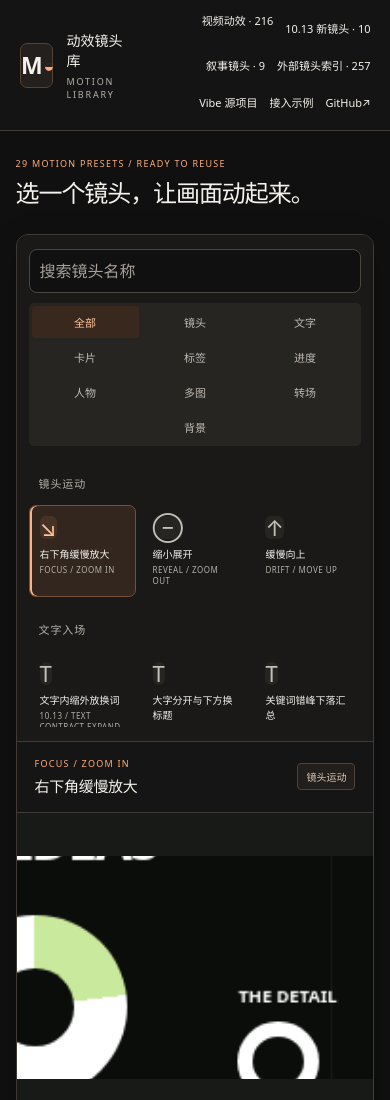
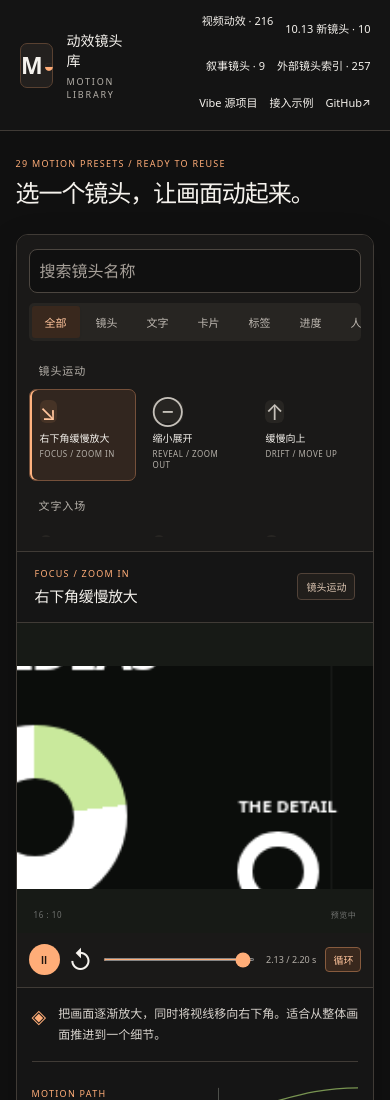
Before and after one commit to Tyler9169/motion-shot-library, a website: page index.html in a window 390 px wide. Shown: the top 1100 px of the page. Drawn offline with Linux system fonts and the light colour scheme.

Commit message:
Keep mobile library filters and previews within reach

```diff
--- a/redsun-motion-library.css
+++ b/redsun-motion-library.css
@@ -102,10 +102,11 @@ textarea:focus-visible, .video-open:focus-visible {
   .header-links a:first-child { display: inline; }
   .header-links { gap: 5px 12px; }
   .header-links a { display: inline-flex; min-height: 32px; align-items: center; }
-  #shot-list { max-height: min(36vh,270px); min-height: 90px; overflow-y: auto; overscroll-behavior-y: contain; }
+  #shot-list { max-height: min(23vh,185px); min-height: 90px; overflow-y: auto; overscroll-behavior-y: contain; }
   .shot-button strong { white-space: normal; overflow-wrap: anywhere; }
-  .filter { max-width: none; }
-  .filter button { min-height: 32px; }
+  .filter { max-width: 100%; flex-wrap: nowrap; overflow-x: auto; scrollbar-width: thin; }
+  .filter button { flex: 0 0 auto; min-width: 48px; min-height: 32px; padding-inline: 9px; }
+  .category-heading { margin-block: 10px 5px; }
   .active .shot-icon { color: #ffc49c; }
   .search-label { min-width: 0; width: 100%; }
 }
```
Also changed, not shown: 1 other file.
